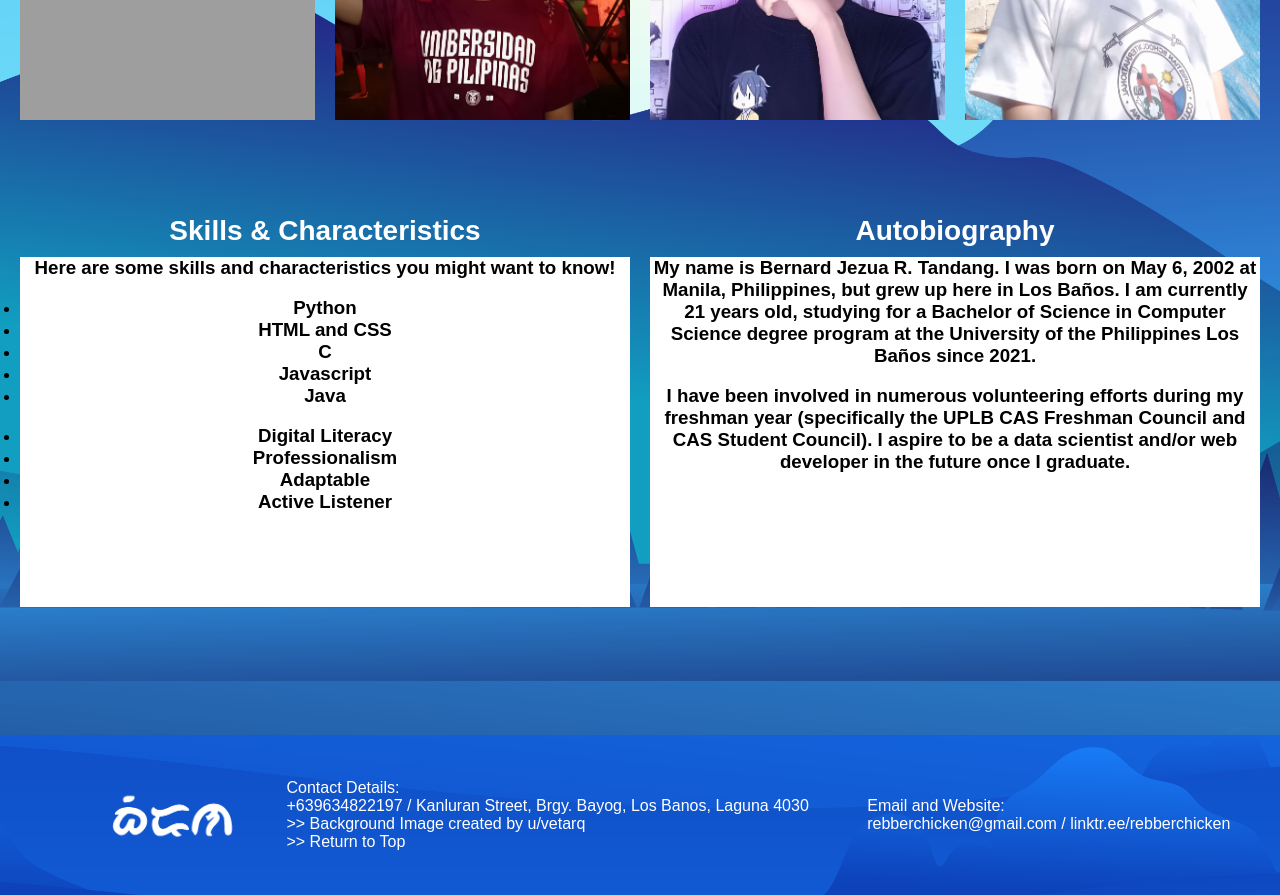
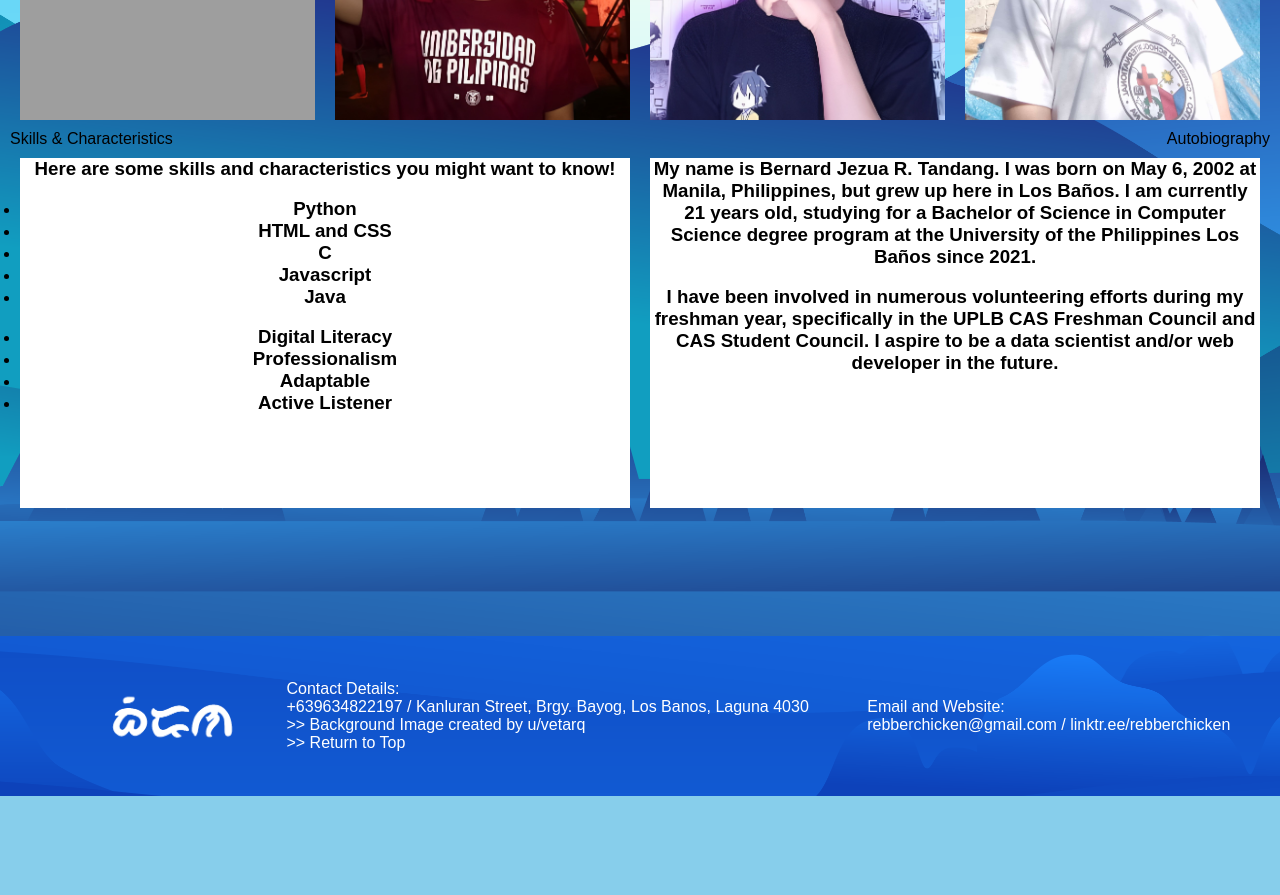
Before and after one commit to CMSC100-1S2324/my-github-page-rebberchicken, a plain HTML site: page index.html in a window 1280 px wide. Shown: the part 1380-2275 px from the top of the page. After the commit the page ends 2176 px from the top, so only its background shows below. Drawn offline with Linux system fonts and the light colour scheme; grey boxes are pictures that could not be loaded; a web font is replaced by a local one.

Commit message:
chore: Updated autobiography

```diff
--- a/index.html
+++ b/index.html
@@ -63,10 +63,10 @@
     </div>
 
     <div class="row" id="skills-auto">
-        <div class="exp-panel">
+        <div class="skills-auto">
             <p>Skills & Characteristics</p>
         </div>
-        <div class="exp-panel">
+        <div class="skills-auto">
             <p>Autobiography</p>
         </div>
     </div>
@@ -92,7 +92,7 @@
             <div class="skills-auto-text">
                 <h3>My name is Bernard Jezua R. Tandang. I was born on May 6, 2002 at Manila, Philippines, but grew up here in Los Baños. I am currently 21 years old, studying for a Bachelor of Science in Computer Science degree program at the University of the Philippines Los Baños since 2021.</h3>
                 <br />
-                <h3>I have been involved in numerous volunteering efforts during my freshman year (specifically the UPLB CAS Freshman Council and CAS Student Council). I aspire to be a data scientist and/or web developer in the future once I graduate.</h3>
+                <h3>I have been involved in numerous volunteering efforts during my freshman year, specifically in the UPLB CAS Freshman Council and CAS Student Council. I aspire to be a data scientist and/or web developer in the future.</h3>
             </div>
         </div>
     </div>
```
